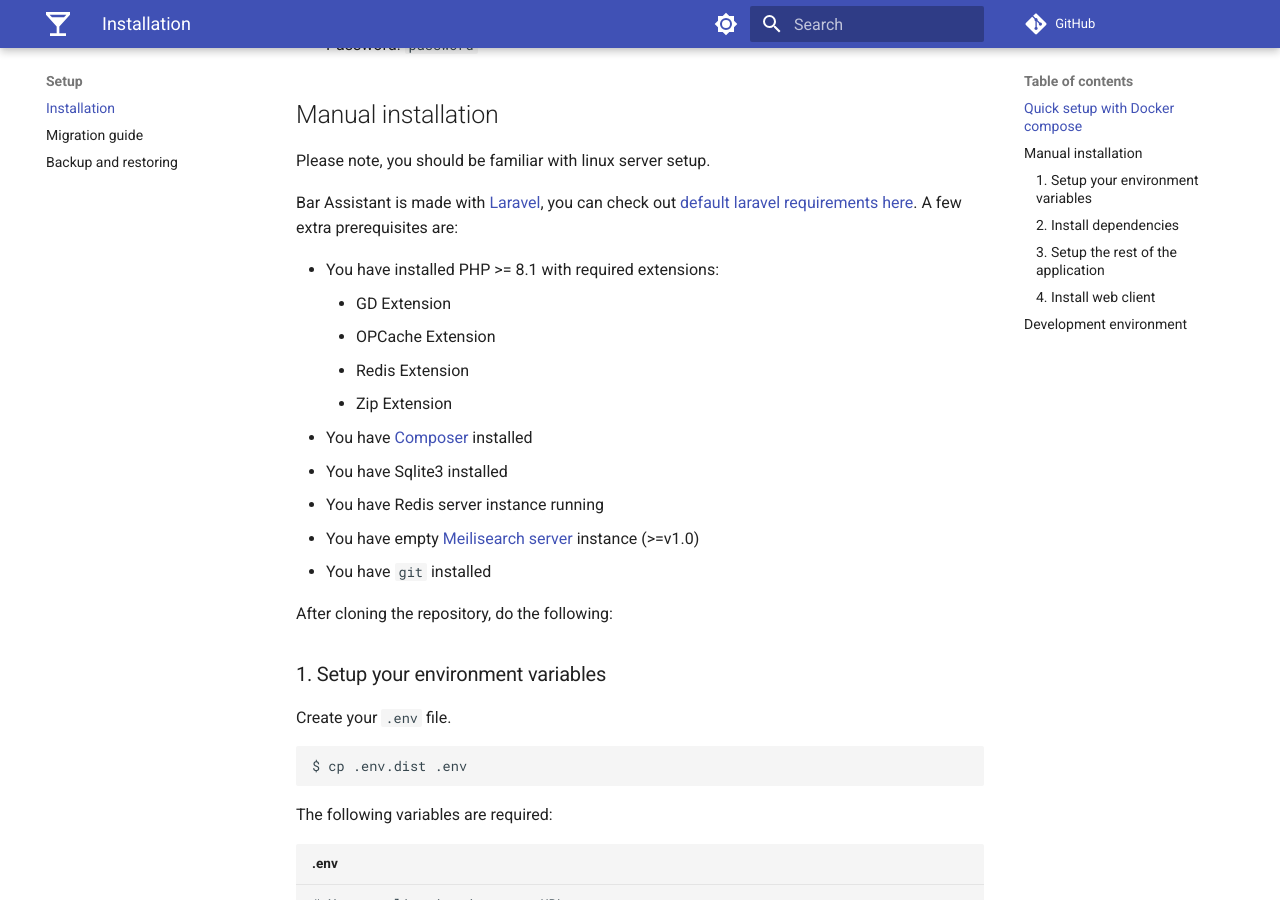
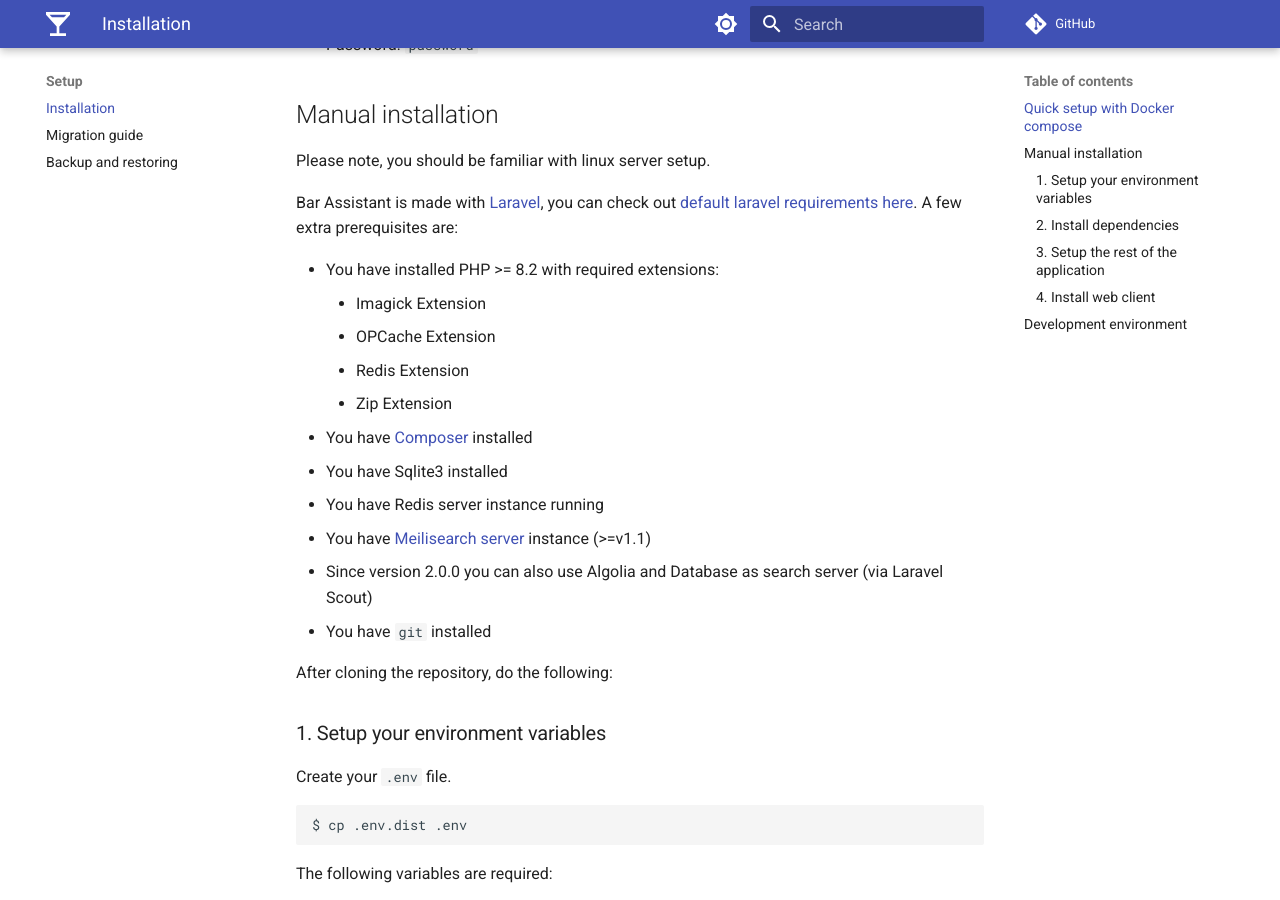
Before and after one commit to bar-assistant/docs, an MkDocs documentation site: the page built from docs/setup/index.md, in a window 1280 px wide and 900 px high, scrolled down 3622 px. Built offline with MkDocs 1.6.1 and Material for MkDocs 9.7.7, drawn with Linux system fonts in a browser that asks for light colours; comment, search, counter and statistics services are not loaded.

Commit message:
Update versions

```diff
--- a/docs/setup/index.md
+++ b/docs/setup/index.md
@@ -168,15 +168,16 @@
 
 Bar Assistant is made with [Laravel](https://laravel.com), you can check out [default laravel requirements here](https://laravel.com/docs/9.x/deployment). A few extra prerequisites are:
 
-- You have installed PHP >= 8.1 with required extensions:
-    - GD Extension
+- You have installed PHP >= 8.2 with required extensions:
+    - Imagick Extension
     - OPCache Extension
     - Redis Extension
     - Zip Extension
 - You have [Composer](https://getcomposer.org) installed
 - You have Sqlite3 installed
 - You have Redis server instance running
-- You have empty [Meilisearch server](https://github.com/meilisearch) instance (>=v1.0)
+- You have [Meilisearch server](https://github.com/meilisearch) instance (>=v1.1)
+  - Since version 2.0.0 you can also use Algolia and Database as search server (via Laravel Scout)
 - You have `git` installed
 
 After cloning the repository, do the following:
```
Also changed, not shown: docs/index.md (+3 -3 lines).
